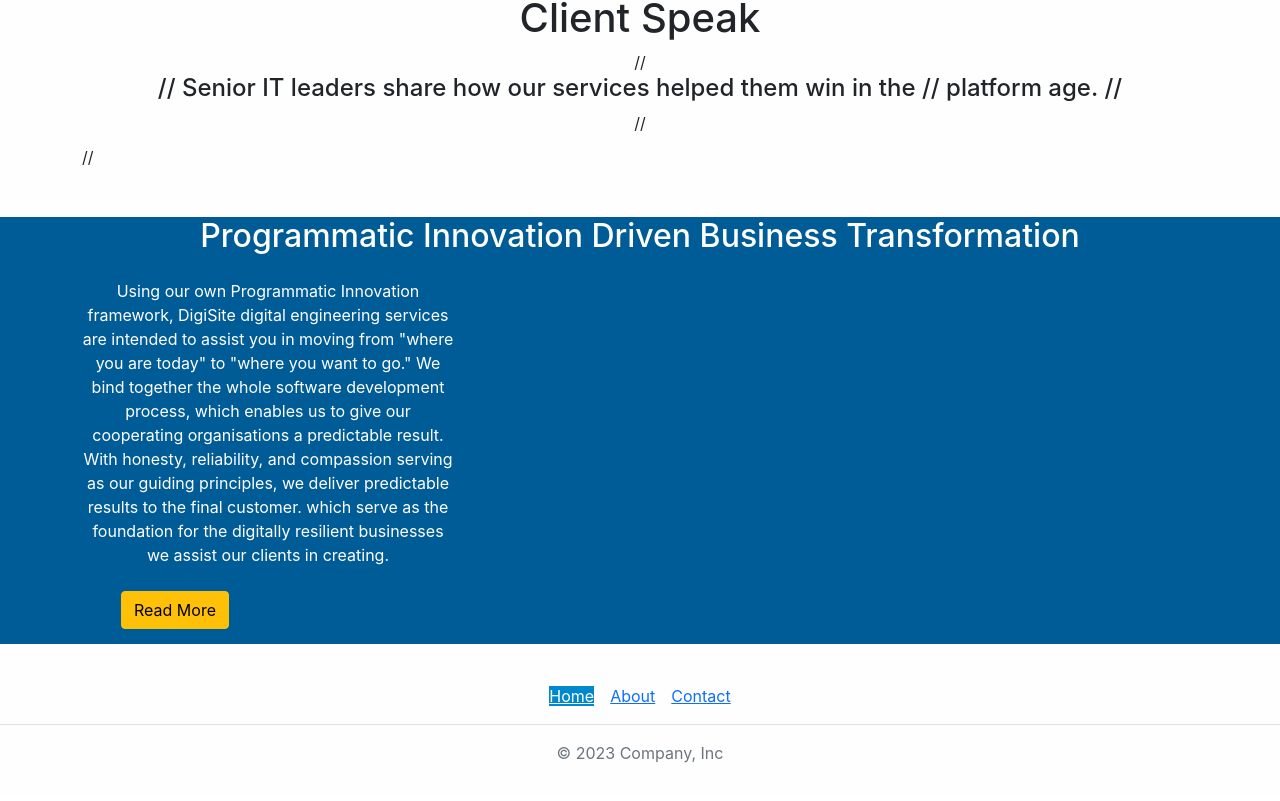
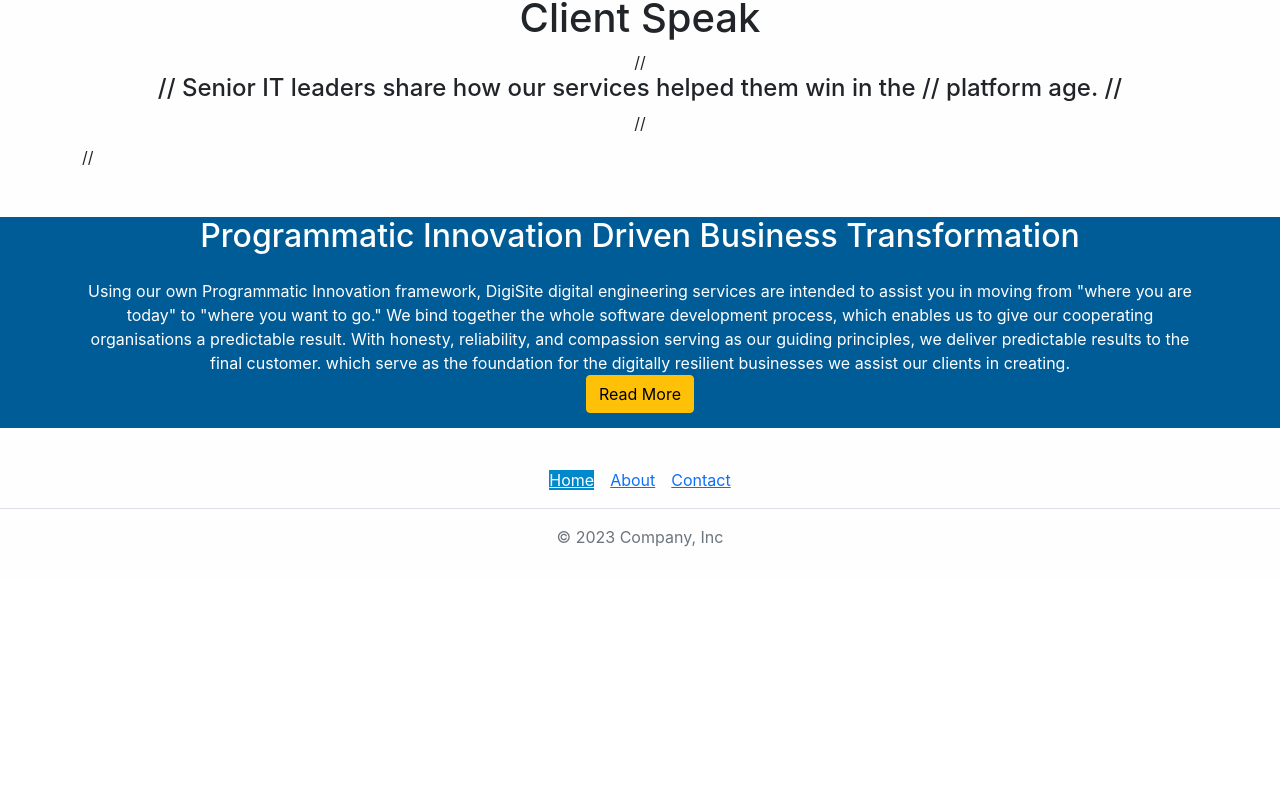
Before and after one commit to rassu18/dataeng, a React (Create React App) app: page /#/ in a window 1280 px wide. Shown: the part 680-1481 px from the top of the page. After the commit the page ends 1285 px from the top, so only its background shows below. Built offline with nearby package versions, Linux system fonts and the light colour scheme.

Commit message:
Update home.js

```diff
--- a/src/pages/home.js
+++ b/src/pages/home.js
@@ -28,12 +28,12 @@
         <div className="col-md-12 marginclient">
           <h2 className="mx-5">Programmatic Innovation Driven Business Transformation</h2>
           <div className="container mt-4">
-           <div className="col-md-4">
+           <div >
            Using our own Programmatic Innovation framework, DigiSite digital engineering services are intended to assist you in moving from "where you are today" to "where you want to go." We bind together the whole software development process, which enables us to give our cooperating organisations a predictable result.
 
 With honesty, reliability, and compassion serving as our guiding principles, we deliver predictable results to the final customer. which serve as the foundation for the digitally resilient businesses we assist our clients in creating.
            </div>
-           <div className="col-md-2 mt-4">
+           <div className="readmore">
                 <button className="btn btn-warning dataInsidebtn">Read More</button>
             </div>
           </div>
```
